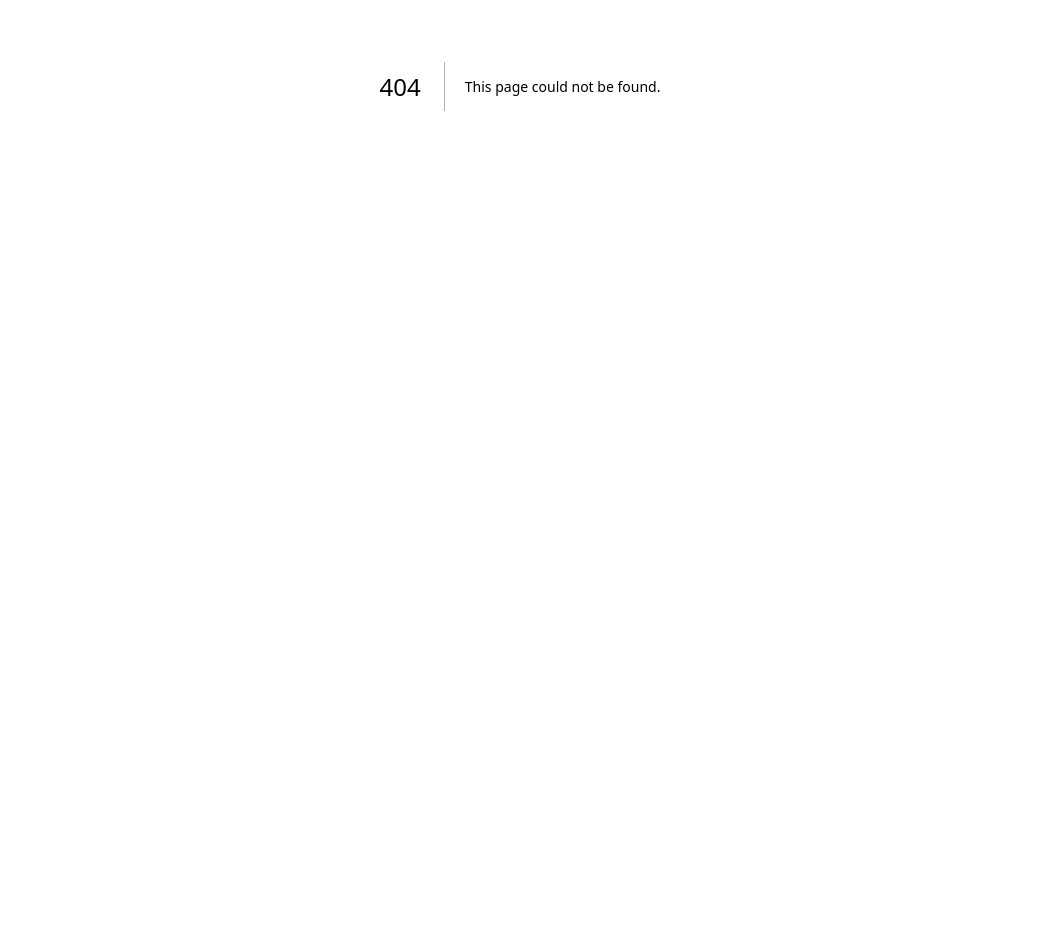
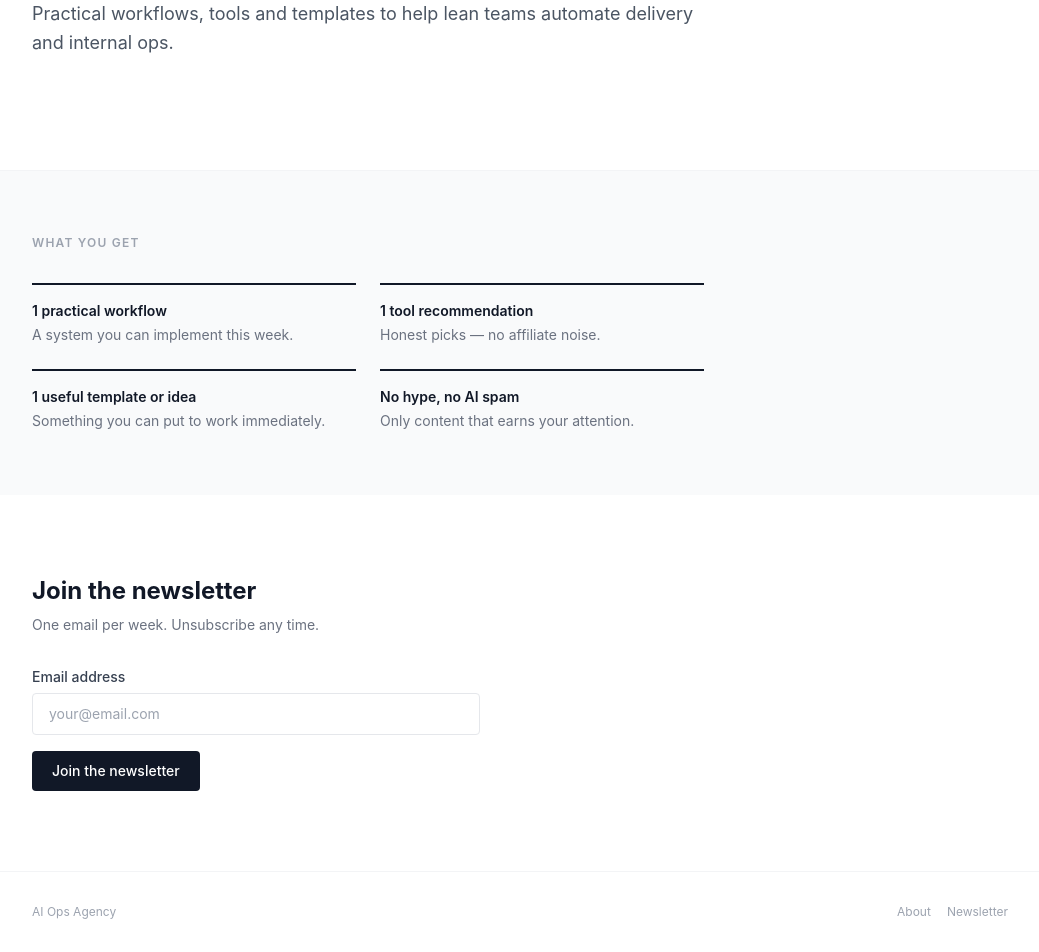
Before and after one commit to veramey/my-website, a Next.js app: page /newsletter in a window 1280 px wide. Before the commit this address had no page. Shown: the part 314-1266 px from the top of the page, without its empty margins (120-1159 px from the left). Before the commit the page ends 800 px from the top, so only its background shows below. Built offline with nearby package versions, Linux system fonts and the light colour scheme.

Commit message:
feat: implement issue #3
Implemented by AI Teammate via Claude Code.
Closes #3

```diff
--- /dev/null
+++ b/src/pages/newsletter.tsx
@@ -0,0 +1,113 @@
+import Head from 'next/head'
+import Link from 'next/link'
+import { useState } from 'react'
+import Nav from '@/components/Nav'
+
+const benefits = [
+  { label: '1 practical workflow', description: 'A system you can implement this week.' },
+  { label: '1 tool recommendation', description: 'Honest picks — no affiliate noise.' },
+  { label: '1 useful template or idea', description: 'Something you can put to work immediately.' },
+  { label: 'No hype, no AI spam', description: 'Only content that earns your attention.' },
+]
+
+export default function Newsletter() {
+  const [email, setEmail] = useState('')
+  const [status, setStatus] = useState<'idle' | 'success'>('idle')
+
+  function handleSubmit(e: React.FormEvent) {
+    e.preventDefault()
+    setStatus('success')
+  }
+
+  return (
+    <>
+      <Head>
+        <title>Newsletter — AI Ops for Small Agencies</title>
+        <meta name="description" content="Weekly practical AI systems for small agencies. One workflow, one tool, one template — every week. No hype." />
+        <meta name="viewport" content="width=device-width, initial-scale=1" />
+        <meta property="og:title" content="Newsletter — AI Ops for Small Agencies" />
+        <meta property="og:description" content="Weekly practical AI systems for small agencies. One workflow, one tool, one template — every week. No hype." />
+      </Head>
+
+      <Nav />
+
+      <main>
+        {/* Hero */}
+        <section className="max-w-5xl mx-auto px-6 py-20 md:py-28">
+          <div className="max-w-2xl">
+            <p className="text-xs font-semibold text-gray-400 uppercase tracking-widest mb-4">Newsletter</p>
+            <h1 className="text-4xl md:text-5xl font-bold text-gray-900 leading-tight tracking-tight">
+              Weekly AI systems for small agencies
+            </h1>
+            <p className="mt-5 text-lg text-gray-600 leading-relaxed">
+              Practical workflows, tools and templates to help lean teams automate delivery and internal ops.
+            </p>
+          </div>
+        </section>
+
+        {/* What you get */}
+        <section className="border-t border-gray-100 bg-gray-50">
+          <div className="max-w-5xl mx-auto px-6 py-16">
+            <h2 className="text-xs font-semibold text-gray-400 uppercase tracking-widest mb-8">What you get</h2>
+            <div className="grid md:grid-cols-2 gap-6 max-w-2xl">
+              {benefits.map((item) => (
+                <div key={item.label} className="border-t-2 border-gray-900 pt-4">
+                  <p className="text-sm font-semibold text-gray-900">{item.label}</p>
+                  <p className="mt-1 text-sm text-gray-500">{item.description}</p>
+                </div>
+              ))}
+            </div>
+          </div>
+        </section>
+
+        {/* Signup form */}
+        <section className="max-w-5xl mx-auto px-6 py-20">
+          <div className="max-w-md">
+            <h2 className="text-2xl font-bold text-gray-900">Join the newsletter</h2>
+            <p className="mt-2 text-sm text-gray-500">One email per week. Unsubscribe any time.</p>
+
+            {status === 'success' ? (
+              <div className="mt-8 p-5 bg-gray-50 border border-gray-200 rounded-lg">
+                <p className="text-sm font-semibold text-gray-900">You&apos;re in.</p>
+                <p className="mt-1 text-sm text-gray-500">Thanks for subscribing. First issue coming your way soon.</p>
+              </div>
+            ) : (
+              <form className="mt-8 flex flex-col gap-4" onSubmit={handleSubmit}>
+                <div className="flex flex-col gap-1.5">
+                  <label htmlFor="email" className="text-sm font-medium text-gray-700">
+                    Email address
+                  </label>
+                  <input
+                    id="email"
+                    type="email"
+                    value={email}
+                    onChange={(e) => setEmail(e.target.value)}
+                    placeholder="your@email.com"
+                    required
+                    className="px-4 py-2.5 text-sm border border-gray-200 rounded focus:outline-none focus:border-gray-400"
+                  />
+                </div>
+                <button
+                  type="submit"
+                  className="px-5 py-2.5 bg-gray-900 text-white text-sm font-medium rounded hover:bg-gray-700 transition-colors self-start"
+                >
+                  Join the newsletter
+                </button>
+              </form>
+            )}
+          </div>
+        </section>
+      </main>
+
+      <footer className="border-t border-gray-100">
+        <div className="max-w-5xl mx-auto px-6 py-8 flex items-center justify-between text-xs text-gray-400">
+          <span>AI Ops Agency</span>
+          <div className="flex gap-4">
+            <Link href="/about" className="hover:text-gray-600 transition-colors">About</Link>
+            <Link href="/newsletter" className="hover:text-gray-600 transition-colors">Newsletter</Link>
+          </div>
+        </div>
+      </footer>
+    </>
+  )
+}
```
Also changed, not shown: 1 other file (tests, documents, lock files or other folders).
